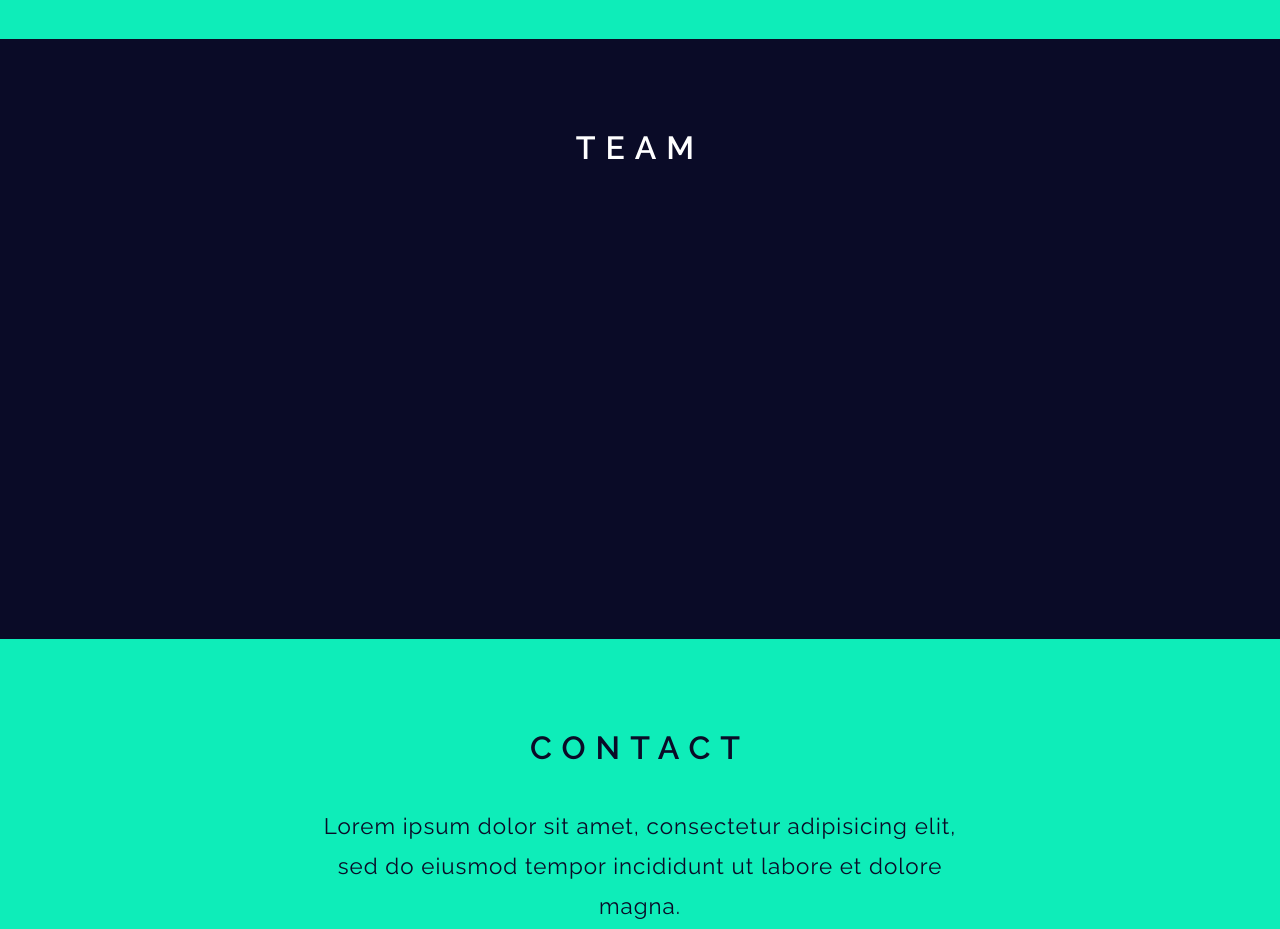
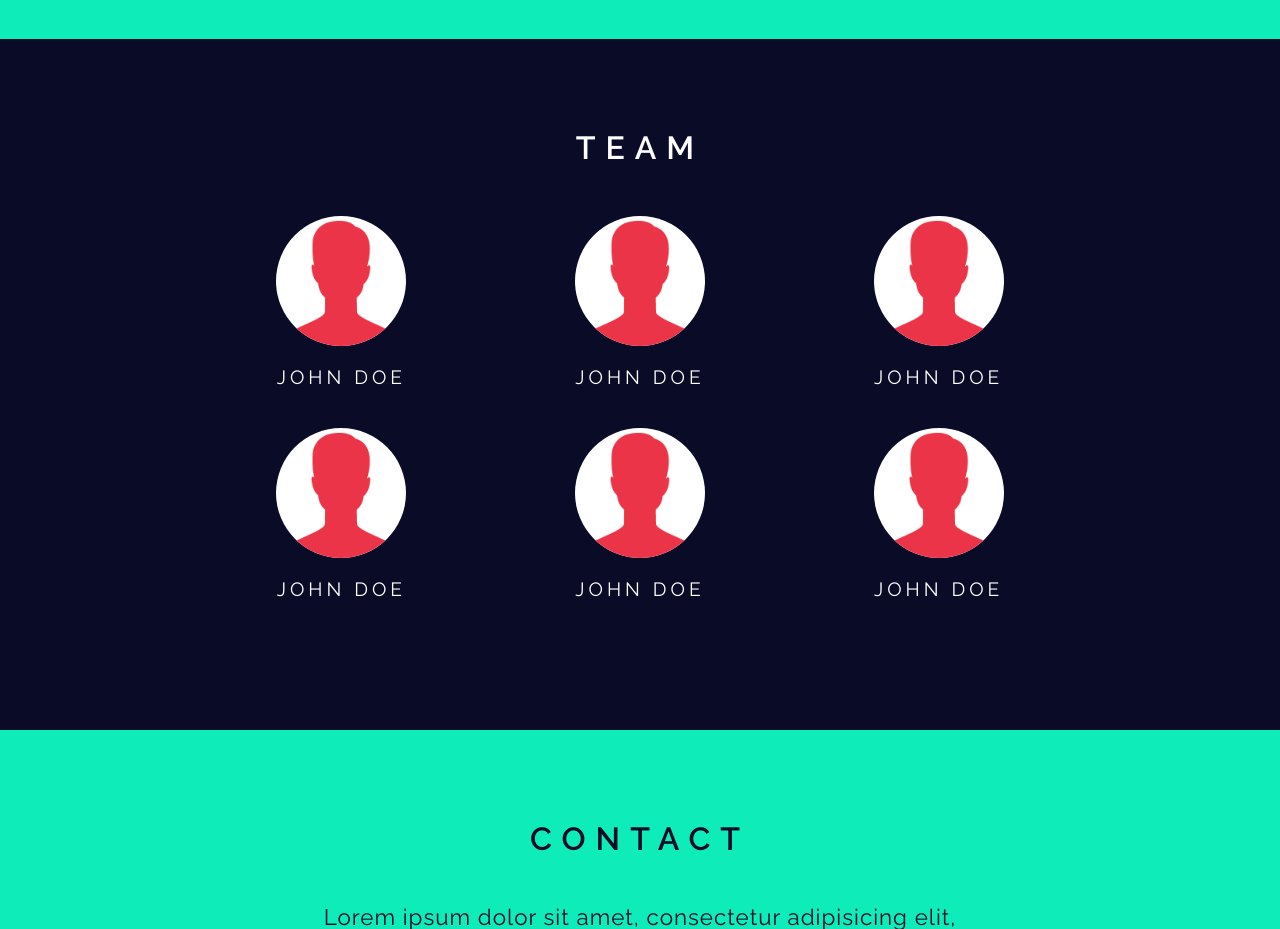
Before and after one commit to W1NI/BehanceAPI, a website: page public/index.html in a window 1280 px wide. Shown: the part 1240-2169 px from the top of the page. Drawn offline with nearby package versions, Linux system fonts and the light colour scheme.

Commit message:
Team section
Added the team section on the homepage. Also startes the JSON file for the behance profiles.

```diff
--- a/public/index.html
+++ b/public/index.html
@@ -3,7 +3,7 @@
 <head>
 	<link rel="shortcut icon" type="image/png" href="img/favicon.png"/>
 	<link href="https://fonts.googleapis.com/css?family=Raleway:300,400,600,700" rel="stylesheet">
-	<link rel="stylesheet" type="text/css" href="css/style.min.css">
+	<link rel="stylesheet" type="text/css" href="css/style.css">
 	<title>Float Box Design Studio</title>
 </head>
 <body>
@@ -54,7 +54,55 @@
 		</div>
 		<div id="teamContainer" class="blockContainer">
 			<div id="teamContent" class="hidden">
-				<h3>TEAM</h3>
+				<h3 id="teamHeader">TEAM</h3>
+					<div class="teamProfileContainer">
+						<div class="profileImage">
+							<img src="img/user.png" alt="">
+						</div>
+						<div class="teamMemberName">
+							John Doe
+						</div>
+					</div>
+					<div class="teamProfileContainer">
+						<div class="profileImage">
+							<img src="img/user.png" alt="">
+						</div>
+						<div class="teamMemberName">
+							John Doe
+						</div>
+					</div>
+					<div class="teamProfileContainer">
+						<div class="profileImage">
+							<img src="img/user.png" alt="">
+						</div>
+						<div class="teamMemberName">
+							John Doe
+						</div>
+					</div>
+					<div class="teamProfileContainer">
+						<div class="profileImage">
+							<img src="img/user.png" alt="">
+						</div>
+						<div class="teamMemberName">
+							John Doe
+						</div>
+					</div>
+					<div class="teamProfileContainer">
+						<div class="profileImage">
+							<img src="img/user.png" alt="">
+						</div>
+						<div class="teamMemberName">
+							John Doe
+						</div>
+					</div>
+					<div class="teamProfileContainer">
+						<div class="profileImage">
+							<img src="img/user.png" alt="">
+						</div>
+						<div class="teamMemberName">
+							John Doe
+						</div>
+					</div>
 			</div>
 		</div>
 		<div id="contactContainer" class="blockContainer primaryText">
--- a/public/js/script.js
+++ b/public/js/script.js
@@ -1,7 +1,7 @@
 var key = "XqSppMaVDo8FdJv4ixu7OuFqYkl4gWXg";
 
 $.ajax({
-	url: "http://behance.net/v2/users/visceravicarious/projects?api_key=XqSppMaVDo8FdJv4ixu7OuFqYkl4gWXg&callback=myCallbackFunction",
+	url: "http://behance.net/v2/users/visceravicarious?api_key=XqSppMaVDo8FdJv4ixu7OuFqYkl4gWXg&callback=myCallbackFunction",
 	contentType: "application/json",
 	dataType: "jsonp",
 	success: function(data){
--- a/public/sass/style.scss
+++ b/public/sass/style.scss
@@ -248,7 +248,46 @@ body{
 }
 
 #teamContainer{
-	height: 600px;
+}
+
+#teamContent{
+	width: 70%;
+	margin: 0 auto;
+	display: flex;
+	flex-wrap: wrap;
+	justify-content: space-around;
+}
+
+#teamHeader{
+	width: 100%;
+	margin-bottom: 50px;
+	flex-grow: 1;
+}
+
+.teamProfileContainer{
+	text-align: center;
+	width: 33%;
+	margin-bottom: 40px;
+}
+
+.teamMemberName{
+	font-size: 1.2em;
+	letter-spacing: 4px;
+	text-transform: uppercase;
+}
+
+.profileImage{
+	width: 130px;
+	height: 130px;
+	border-radius: 100%;
+	background-color: white;
+	overflow: hidden;
+	margin: 0 auto;
+	margin-bottom: 20px;
+
+	img{
+		max-width: 100%;
+	}
 }
 
 #contactContainer{
```
Also changed, not shown: data.json (added, +23 -0 lines), public/css/style.css, public/css/style.min.css, public/img/favicon.png (renamed from public/img/favicon.ico), public/img/user.png (added), 3 other files.
